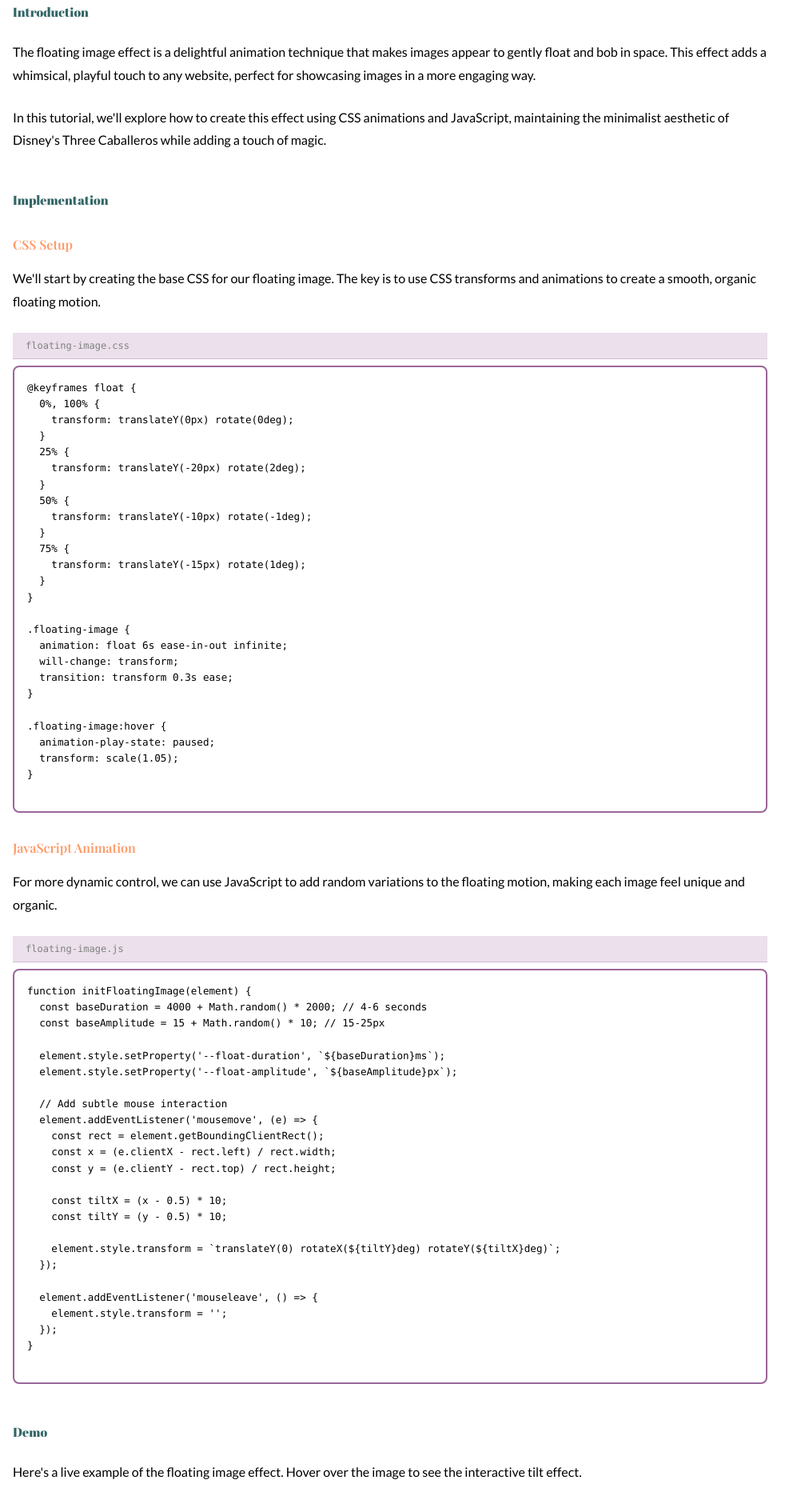
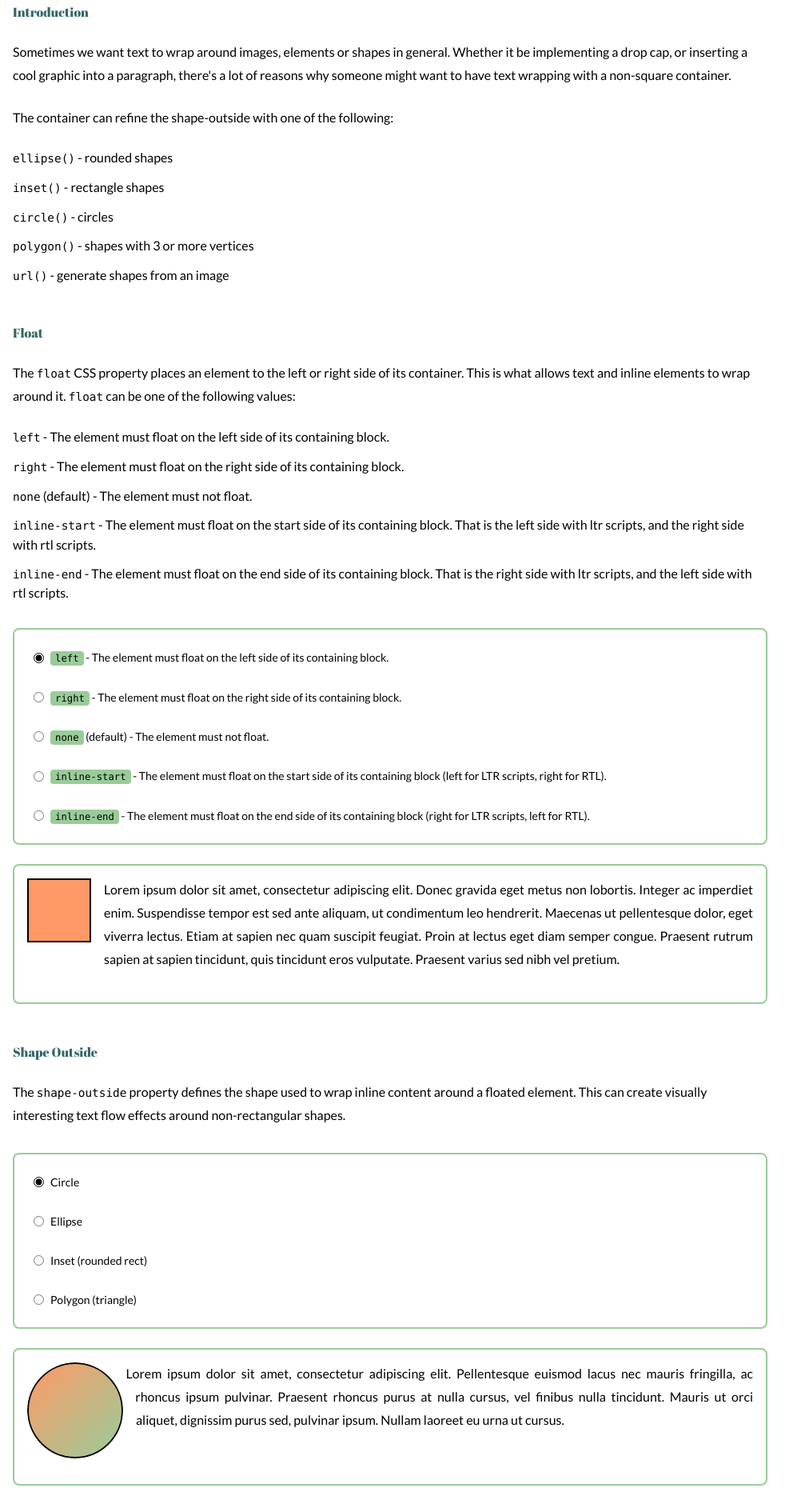
Before and after one commit to ajones119/portfolio, an Astro site: page /blog/floating-image in a window 1280 px wide. Shown: the part 363-2223 px from the top of the page at 80% size, without its empty margins (0-1007 px from the left). Built offline with nearby package versions, Linux system fonts and the light colour scheme; Astro itself is replaced by a stand-in of ours; a web font is replaced by a local one.

Commit message:
fix floating image article

```diff
--- a/src/pages/blog/floating-image.astro
+++ b/src/pages/blog/floating-image.astro
@@ -1,233 +1,260 @@
 ---
 import BlogPost from '../../components/Blog/BlogPost.astro';
-import Demo from '../../components/Blog/Demo.astro';
 import Code from '../../components/Blog/Code.astro';
 
 const post = {
-	title: 'Floating Image Effect',
-	description: 'Creating a whimsical floating image effect with CSS animations and JavaScript',
+	title: 'Floating Image',
+	description: 'Exploring CSS float and shape-outside properties for text wrapping around images and custom shapes',
 	sections: [
 		{
-			id: 'section-introduction',
+			id: 'section-intro',
 			title: 'Introduction',
 		},
 		{
-			id: 'section-implementation',
-			title: 'Implementation',
-			subsections: [
-				{
-					id: 'subsection-css',
-					title: 'CSS Setup',
-				},
-				{
-					id: 'subsection-javascript',
-					title: 'JavaScript Animation',
-				},
-			],
+			id: 'section-float',
+			title: 'Float',
 		},
 		{
-			id: 'section-demo',
-			title: 'Demo',
-		},
-		{
-			id: 'section-conclusion',
-			title: 'Conclusion',
+			id: 'section-shape-outside',
+			title: 'Shape Outside',
 		},
 	],
 };
 ---
 
 <BlogPost title={post.title} description={post.description} sections={post.sections}>
-	<section id="section-introduction">
+	<section id="section-intro">
 		<h2>Introduction</h2>
 		<p>
-			The floating image effect is a delightful animation technique that makes images appear to gently float and bob in space.
-			This effect adds a whimsical, playful touch to any website, perfect for showcasing images in a more engaging way.
+			Sometimes we want text to wrap around images, elements or shapes in general. Whether it be implementing a drop cap, or inserting a cool graphic into a paragraph, there's a lot of reasons why someone might want to have text wrapping with a non-square container.
 		</p>
 		<p>
-			In this tutorial, we'll explore how to create this effect using CSS animations and JavaScript, maintaining the minimalist
-			aesthetic of Disney's Three Caballeros while adding a touch of magic.
+			The container can refine the shape-outside with one of the following:
 		</p>
+		<ul>
+			<li><code>ellipse()</code> - rounded shapes</li>
+			<li><code>inset()</code> - rectangle shapes</li>
+			<li><code>circle()</code> - circles</li>
+			<li><code>polygon()</code> - shapes with 3 or more vertices</li>
+			<li><code>url()</code> - generate shapes from an image</li>
+		</ul>
 	</section>
 
-	<section id="section-implementation">
-		<h2>Implementation</h2>
+	<section id="section-float">
+		<h2>Float</h2>
+		<p>
+			The <code>float</code> CSS property places an element to the left or right side of its container. This is what allows text and inline elements to wrap around it. <code>float</code> can be one of the following values:
+		</p>
+		<ul>
+			<li><code>left</code> - The element must float on the left side of its containing block.</li>
+			<li><code>right</code> - The element must float on the right side of its containing block.</li>
+			<li><code>none</code> (default) - The element must not float.</li>
+			<li><code>inline-start</code> - The element must float on the start side of its containing block. That is the left side with ltr scripts, and the right side with rtl scripts.</li>
+			<li><code>inline-end</code> - The element must float on the end side of its containing block. That is the right side with ltr scripts, and the left side with rtl scripts.</li>
+		</ul>
 
-		<div id="subsection-css">
-			<h3>CSS Setup</h3>
-			<p>
-				We'll start by creating the base CSS for our floating image. The key is to use CSS transforms and animations
-				to create a smooth, organic floating motion.
-			</p>
+		<div class="demo-container">
+			<fieldset id="float-example-input" class="radio-group">
+				<label class="radio-label">
+					<input type="radio" name="float-option" value="left" checked />
+					<span><code>left</code> - The element must float on the left side of its containing block.</span>
+				</label>
+				<label class="radio-label">
+					<input type="radio" name="float-option" value="right" />
+					<span><code>right</code> - The element must float on the right side of its containing block.</span>
+				</label>
+				<label class="radio-label">
+					<input type="radio" name="float-option" value="none" />
+					<span><code>none</code> (default) - The element must not float.</span>
+				</label>
+				<label class="radio-label">
+					<input type="radio" name="float-option" value="inline-start" />
+					<span><code>inline-start</code> - The element must float on the start side of its containing block (left for LTR scripts, right for RTL).</span>
+				</label>
+				<label class="radio-label">
+					<input type="radio" name="float-option" value="inline-end" />
+					<span><code>inline-end</code> - The element must float on the end side of its containing block (right for LTR scripts, left for RTL).</span>
+				</label>
+			</fieldset>
 
-			<Code language="css" filename="floating-image.css">
-{`@keyframes float {
-  0%, 100% {
-    transform: translateY(0px) rotate(0deg);
-  }
-  25% {
-    transform: translateY(-20px) rotate(2deg);
-  }
-  50% {
-    transform: translateY(-10px) rotate(-1deg);
-  }
-  75% {
-    transform: translateY(-15px) rotate(1deg);
-  }
-}
-
-.floating-image {
-  animation: float 6s ease-in-out infinite;
-  will-change: transform;
-  transition: transform 0.3s ease;
-}
-
-.floating-image:hover {
-  animation-play-state: paused;
-  transform: scale(1.05);
-}`}
-			</Code>
+			<div class="float-demo-container">
+				<div id="float-example-square" style="float: left;" class="float-demo-square"></div>
+				<p class="float-demo-text">
+					Lorem ipsum dolor sit amet, consectetur adipiscing elit. Donec gravida eget metus non lobortis. Integer ac imperdiet enim. Suspendisse tempor est sed ante aliquam, ut condimentum leo hendrerit. Maecenas ut pellentesque dolor, eget viverra lectus. Etiam at sapien nec quam suscipit feugiat. Proin at lectus eget diam semper congue. Praesent rutrum sapien at sapien tincidunt, quis tincidunt eros vulputate. Praesent varius sed nibh vel pretium.
+				</p>
+			</div>
 		</div>
 
-		<div id="subsection-javascript">
-			<h3>JavaScript Animation</h3>
-			<p>
-				For more dynamic control, we can use JavaScript to add random variations to the floating motion,
-				making each image feel unique and organic.
-			</p>
+		<script>
+			const floatContainer = document.getElementById('section-float');
+			if (floatContainer) {
+				const input = floatContainer.querySelector('#float-example-input') as HTMLFieldSetElement;
+				const square = floatContainer.querySelector('#float-example-square') as HTMLDivElement;
 
-			<Code language="javascript" filename="floating-image.js">
-{`function initFloatingImage(element) {
-  const baseDuration = 4000 + Math.random() * 2000; // 4-6 seconds
-  const baseAmplitude = 15 + Math.random() * 10; // 15-25px
-
-  element.style.setProperty('--float-duration', \`\${baseDuration}ms\`);
-  element.style.setProperty('--float-amplitude', \`\${baseAmplitude}px\`);
-
-  // Add subtle mouse interaction
-  element.addEventListener('mousemove', (e) => {
-    const rect = element.getBoundingClientRect();
-    const x = (e.clientX - rect.left) / rect.width;
-    const y = (e.clientY - rect.top) / rect.height;
-
-    const tiltX = (x - 0.5) * 10;
-    const tiltY = (y - 0.5) * 10;
-
-    element.style.transform = \`translateY(0) rotateX(\${tiltY}deg) rotateY(\${tiltX}deg)\`;
-  });
-
-  element.addEventListener('mouseleave', () => {
-    element.style.transform = '';
-  });
-}`}
-			</Code>
-		</div>
+				if (input && square) {
+					input?.addEventListener('change', (e) => {
+						const target = e?.target as HTMLInputElement;
+						if (target && target.type === 'radio') {
+							const value = target?.value;
+							square.style.float = value;
+						}
+					});
+				}
+			}
+		</script>
 	</section>
 
-	<section id="section-demo">
-		<h2>Demo</h2>
+	<section id="section-shape-outside">
+		<h2>Shape Outside</h2>
 		<p>
-			Here's a live example of the floating image effect. Hover over the image to see the interactive tilt effect.
+			The <code>shape-outside</code> property defines the shape used to wrap inline content around a floated element. This can create visually interesting text flow effects around non-rectangular shapes.
 		</p>
 
-		<Demo sectionId="floating-image-demo" title="Floating Image Demo">
-			<div class="floating-image-container">
-				<img
-					src="/src/assets/images/aramis/aramisnarwen.png"
-					alt="Floating image demo"
-					class="floating-image-demo"
-				/>
+		<div class="demo-container">
+			<fieldset id="shape-outside-input" class="radio-group">
+				<label class="radio-label">
+					<input type="radio" name="shape-option" value="circle(50% at 50% 50%)" checked />
+					<span>Circle</span>
+				</label>
+				<label class="radio-label">
+					<input type="radio" name="shape-option" value="ellipse(50% 35% at 50% 50%)" />
+					<span>Ellipse</span>
+				</label>
+				<label class="radio-label">
+					<input type="radio" name="shape-option" value="inset(10% 10% 10% 10%)" />
+					<span>Inset (rounded rect)</span>
+				</label>
+				<label class="radio-label">
+					<input type="radio" name="shape-option" value="polygon(0% 0%, 100% 0%, 0% 75%, 50% 100%, 0% 75%)" />
+					<span>Polygon (triangle)</span>
+				</label>
+			</fieldset>
+
+			<div class="float-demo-container">
+				<div
+					id="shape-outside-demo"
+					style="float: left;"
+					class="shape-demo-square"
+				></div>
+				<p class="float-demo-text">
+					Lorem ipsum dolor sit amet, consectetur adipiscing elit. Pellentesque euismod lacus nec mauris fringilla, ac rhoncus ipsum pulvinar. Praesent rhoncus purus at nulla cursus, vel finibus nulla tincidunt. Mauris ut orci aliquet, dignissim purus sed, pulvinar ipsum. Nullam laoreet eu urna ut cursus.
+				</p>
 			</div>
-		</Demo>
-	</section>
+		</div>
 
-	<section id="section-conclusion">
-		<h2>Conclusion</h2>
-		<p>
-			The floating image effect is a simple yet effective way to add life and movement to static images.
-			By combining CSS animations with JavaScript interactions, we can create engaging, playful experiences
-			that maintain the minimalist aesthetic we're aiming for.
-		</p>
-		<p>
-			Experiment with different animation durations, amplitudes, and easing functions to find the perfect
-			floating motion for your project. Remember to keep it subtle and organic—too much movement can be
-			distracting rather than delightful.
-		</p>
+		<script>
+			const shapeContainer = document.getElementById('section-shape-outside') as HTMLDivElement;
+			if (shapeContainer) {
+				const input = shapeContainer.querySelector('#shape-outside-input') as HTMLFieldSetElement;
+				const demo = shapeContainer.querySelector('#shape-outside-demo') as HTMLDivElement;
+
+				if (input && demo) {
+					input.addEventListener('change', (e) => {
+						const target = e?.target as HTMLInputElement;
+						if (target && target.type === 'radio') {
+							const value = target?.value;
+
+							demo.style.shapeOutside = value;
+							demo.style.clipPath = value;
+
+							// Optional: Adjust border radius based on shape type for visual appeal
+							if(value.startsWith('circle') || value.startsWith('ellipse')) {
+								demo.style.borderRadius = '50%';
+							} else if(value.startsWith('inset')) {
+								demo.style.borderRadius = '15%';
+							} else {
+								demo.style.borderRadius = '0';
+							}
+						}
+					});
+				}
+			}
+		</script>
 	</section>
 </BlogPost>
 
 <style>
-	.floating-image-container {
-		display: flex;
-		justify-content: center;
-		align-items: center;
-		min-height: 300px;
-		padding: 2rem;
+	.demo-container {
+		margin: 2rem 0;
 	}
 
-	.floating-image-demo {
-		max-width: 300px;
-		height: auto;
-		border-radius: 12px;
-		box-shadow: 0 10px 30px rgba(0, 0, 0, 0.2);
-		animation: floatDemo 6s ease-in-out infinite;
-		will-change: transform;
-		transition: transform 0.3s ease;
+	.radio-group {
+		display: flex;
+		flex-direction: column;
+		gap: 0.75rem;
+		border: 2px solid var(--color-quaternary);
+		border-radius: 8px;
+		padding: 1rem;
+		background: var(--color-background);
+		margin-bottom: 1.5rem;
 	}
 
-	.floating-image-demo:hover {
-		animation-play-state: paused;
-		transform: scale(1.05);
-		box-shadow: 0 15px 40px rgba(0, 0, 0, 0.3);
+	.radio-label {
+		display: flex;
+		align-items: center;
+		gap: 0.5rem;
+		cursor: pointer;
+		padding: 0.5rem;
+		border-radius: 4px;
+		transition: background-color 0.2s ease;
 	}
 
-	@keyframes floatDemo {
-		0%, 100% {
-			transform: translateY(0px) rotate(0deg);
-		}
-		25% {
-			transform: translateY(-20px) rotate(2deg);
-		}
-		50% {
-			transform: translateY(-10px) rotate(-1deg);
-		}
-		75% {
-			transform: translateY(-15px) rotate(1deg);
-		}
+	.radio-label:hover {
+		background-color: var(--color-quaternary);
+	}
+
+	.radio-label input[type="radio"] {
+		accent-color: var(--color-primary);
+		cursor: pointer;
+	}
+
+	.radio-label span {
+		font-size: 0.875rem;
+		color: var(--color-primary);
+	}
+
+	.radio-label code {
+		background: var(--color-quaternary);
+		padding: 0.125rem 0.375rem;
+		border-radius: 4px;
+		font-size: 0.875em;
+	}
+
+	.float-demo-container {
+		max-width: 100%;
+		margin: 1.5rem 0;
+		padding: 1rem;
+		border: 2px solid var(--color-quaternary);
+		border-radius: 8px;
+		background: var(--color-background);
+		overflow: hidden;
+	}
+
+	.float-demo-square {
+		width: 80px;
+		height: 80px;
+		background: var(--color-tertiary);
+		border: 2px solid var(--color-primary);
+		margin-right: 1rem;
+		margin-bottom: 1rem;
+	}
+
+	.shape-demo-square {
+		width: 120px;
+		height: 120px;
+		border: 2px solid var(--color-primary);
+		margin-right: 1rem;
+		margin-bottom: 1rem;
+		background: linear-gradient(135deg, var(--color-tertiary), var(--color-quaternary));
+		shape-outside: circle(50% at 50% 50%);
+		clip-path: circle(50% at 50% 50%);
+		border-radius: 50%;
+	}
+
+	.float-demo-text {
+		text-align: justify;
+		color: var(--color-primary);
+		line-height: 1.6;
+		margin: 0;
 	}
 </style>
-
-<script>
-	// Initialize floating image demo
-	const initFloatingDemo = () => {
-		const image = document.querySelector('.floating-image-demo') as HTMLElement;
-		if (!image) return;
-
-		const baseDuration = 4000 + Math.random() * 2000;
-		const baseAmplitude = 15 + Math.random() * 10;
-
-		image.style.setProperty('--float-duration', `${baseDuration}ms`);
-		image.style.setProperty('--float-amplitude', `${baseAmplitude}px`);
-
-		image.addEventListener('mousemove', (e) => {
-			const rect = image.getBoundingClientRect();
-			const x = (e.clientX - rect.left) / rect.width;
-			const y = (e.clientY - rect.top) / rect.height;
-
-			const tiltX = (x - 0.5) * 10;
-			const tiltY = (y - 0.5) * 10;
-
-			image.style.transform = `translateY(0) rotateX(${tiltY}deg) rotateY(${tiltX}deg) scale(1.05)`;
-		});
-
-		image.addEventListener('mouseleave', () => {
-			image.style.transform = '';
-		});
-	};
-
-	if (document.readyState === 'loading') {
-		document.addEventListener('DOMContentLoaded', initFloatingDemo);
-	} else {
-		initFloatingDemo();
-	}
-</script>
```
